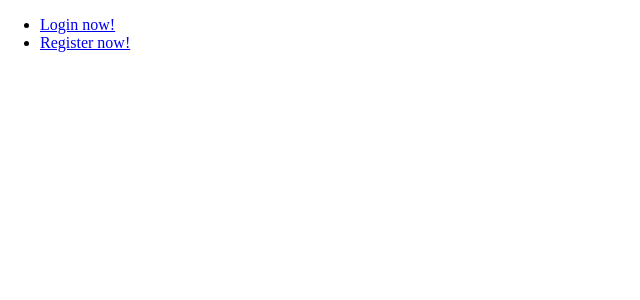
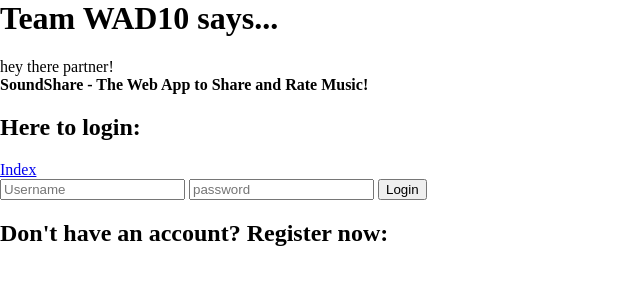
Before and after one commit to ashleendaly/soundshare, a Django app: page /soundshare/login/ in a window 1280 px wide. Shown: the top 300 px of the page, without its empty margins (0-640 px from the left). Run offline with Django 3.2, Linux system fonts and the light colour scheme.

Commit message:
modified login and register.html

```diff
--- a/templates/soundshare/login.html
+++ b/templates/soundshare/login.html
@@ -1,30 +1,21 @@
-<!DOCTYPE html>
-{% load staticfiles %}
-
 <html>
-<link href="/static/css/style.css" rel="stylesheet">
-
-<head lang="en">
-    <meta charset="UTF-8"/>
-    <title>
-        Login -
-        {% block title_block %}
-        Team WAD10 says... Hey there partner!
-        {% endblock %}
-    </title>
-</head>
-
-<body>
-<div>
-    <ul>
-        {% if user.is_authenticated %}
-        Good to see you!
-        <!-- There shuold be an index link for users to return-->
-        {% else %}
-        <li><a href="{% url 'login' %}">Login now!</a></li>
-        <li><a href="{% url 'register' %}">Register now!</a></li>
-        {% endif %}
-    </ul>
-</div>
-</body>
+<link rel="stylesheet" href="/static/css/style.css">
+    <head>
+        <title>Login</title>
+    </head>
+    <body>
+        <h1>Team WAD10 says...</h1>
+        <div>
+            hey there partner! <br />
+            <strong>{{ boldmessage }}</strong><br />
+        </div>
+        <h2>Here to login:</h2>
+        <div>
+            <a href="/soundshare/">Index</a><br />
+            <input type="text" name="" placeholder="Username">
+            <input type="password" name="" placeholder="password">
+            <input type="submit" name="" value="Login">
+        </div>
+        <h2>Don't have an account? Register now:</h2>
+    </body>
 </html>
```
Also changed, not shown: templates/soundshare/newlogin.html (added, +30 -0 lines), templates/soundshare/newregister.html (renamed from templates/soundshare/register.html).
